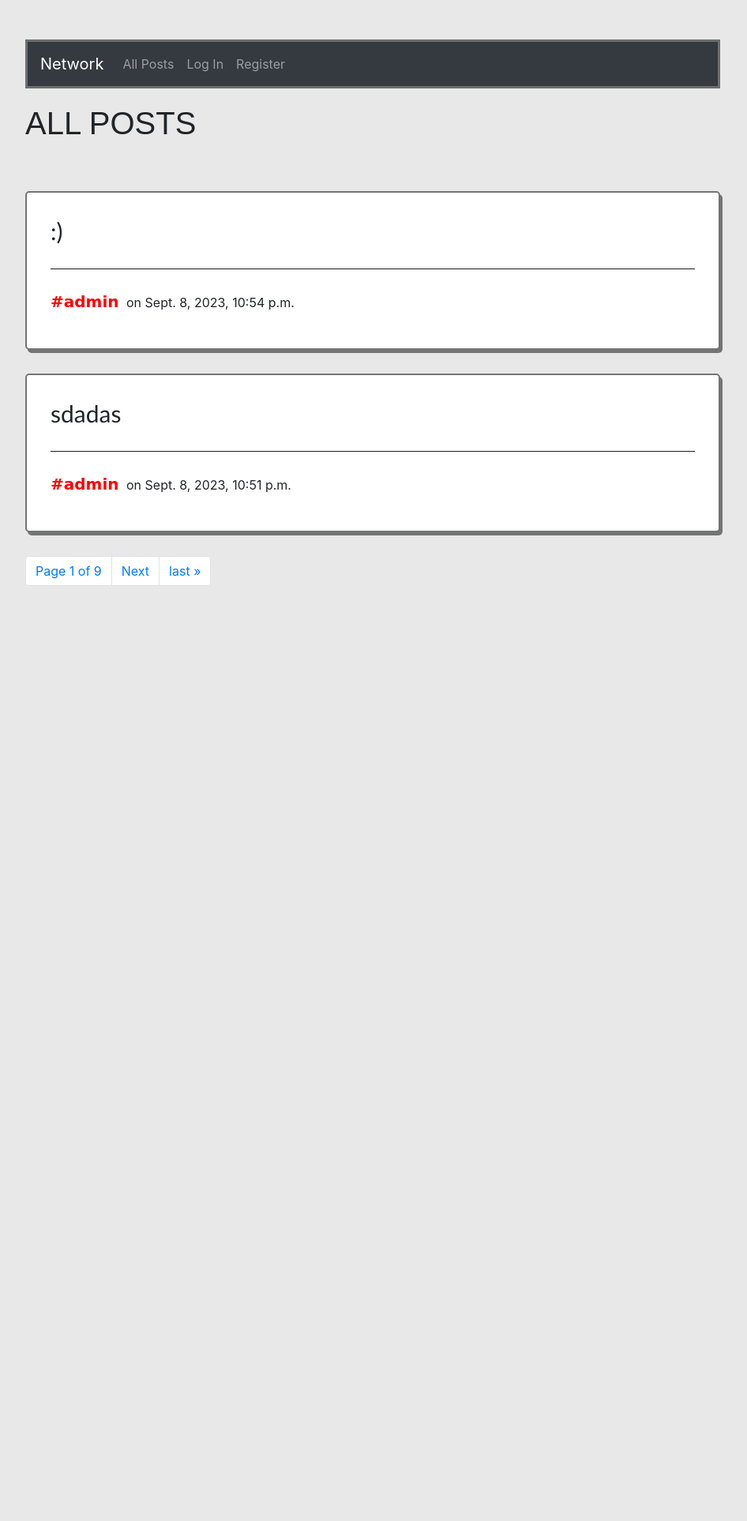
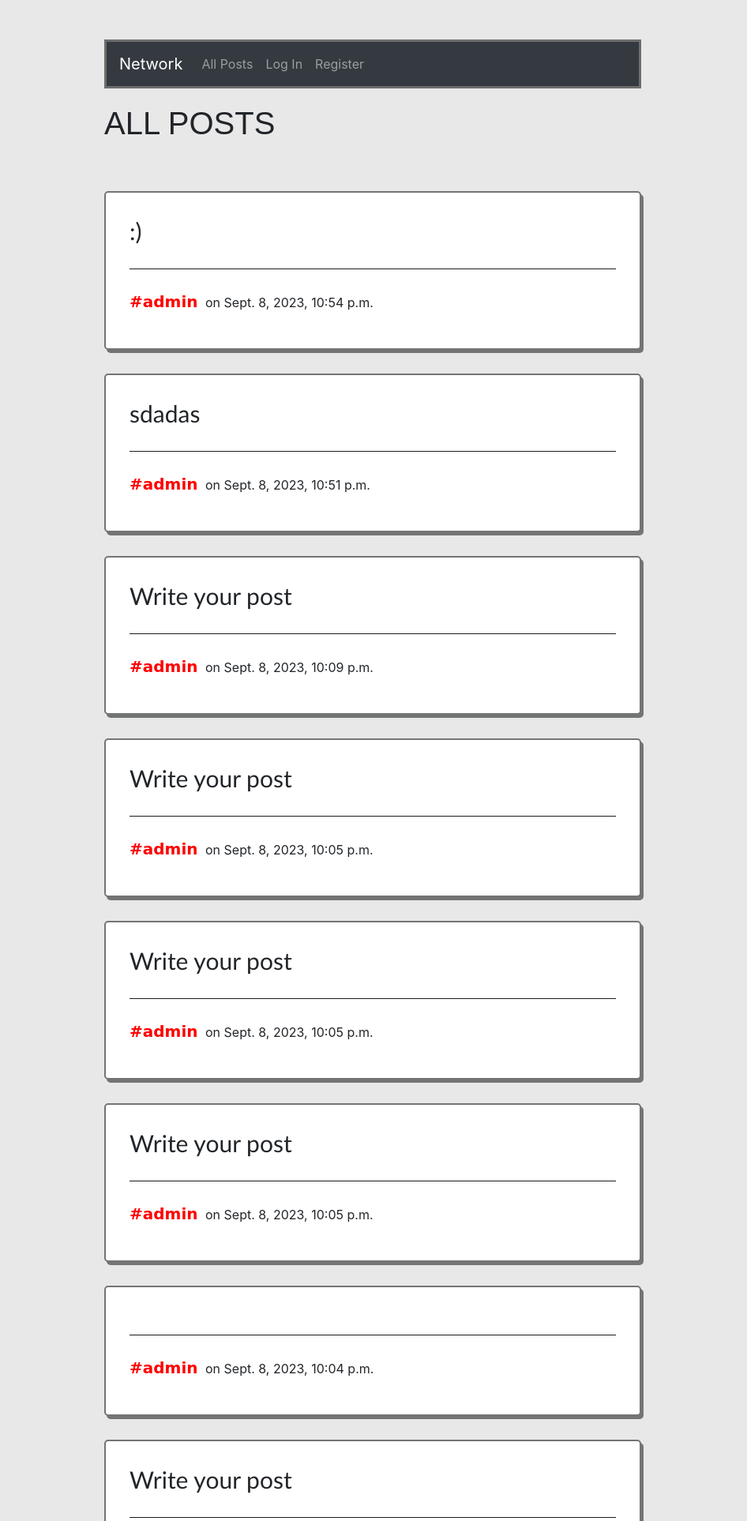
Before and after one commit to FakirHerif/network-project, a Django app: page / in a window 1280 px wide. Shown: the top 1926 px of the page at 79% size, without its empty margins (168-1114 px from the left). Before the commit the page ends 741 px from the top, so only its background shows below. Run offline with Django 3.2, Linux system fonts and the light colour scheme; data comes from the database, SQL or seed files in the repository; both versions use the stored data as it was after the commit; data that the repository does not hold is empty; some libraries are stand-ins or nearby versions.

Commit message:
some styles changed

```diff
--- a/network/static/network/styles.css
+++ b/network/static/network/styles.css
@@ -1,6 +1,6 @@
 .body{
-    padding-left:200px;
-    padding-right:200px;
+    padding-left:300px;
+    padding-right:300px;
     padding-top: 50px;
 }
 
--- a/network/templates/network/index.html
+++ b/network/templates/network/index.html
@@ -166,9 +166,9 @@
                     {% else %}
                     <br>
                         {% if post.id in whoYouLiked %}
-                        <button class="btn btn-info fa fa-thumbs-down col-1" id="{{ post.id }}" onclick="LikeHandler(`{{ post.id }}`, `{{ whoYouLiked }}`)"></button>
+                        <button class="btn btn-success fa fa-thumbs-down" id="{{ post.id }}" onclick="LikeHandler(`{{ post.id }}`, `{{ whoYouLiked }}`)"></button>
                         {% else %}
-                        <button class="btn btn-info fa fa-thumbs-up col-1" id="{{ post.id }}" onclick="LikeHandler(`{{ post.id }}`, `{{ whoYouLiked }}`)"></button>
+                        <button class="btn btn-success fa fa-thumbs-up" id="{{ post.id }}" onclick="LikeHandler(`{{ post.id }}`, `{{ whoYouLiked }}`)"></button>
                         {% endif %}
                     {% endif %}
                 {% endif %}
--- a/network/views.py
+++ b/network/views.py
@@ -14,7 +14,7 @@ from django.http import JsonResponse
 def index(request):
     allPosts = Post.objects.all().order_by("id").reverse()
     # add Pagination
-    paginator = Paginator(allPosts, 2)
+    paginator = Paginator(allPosts, 10)
     page_number = request.GET.get('page')
     page_obj = paginator.get_page(page_number)
 
```
Also changed, not shown: db.sqlite3.
